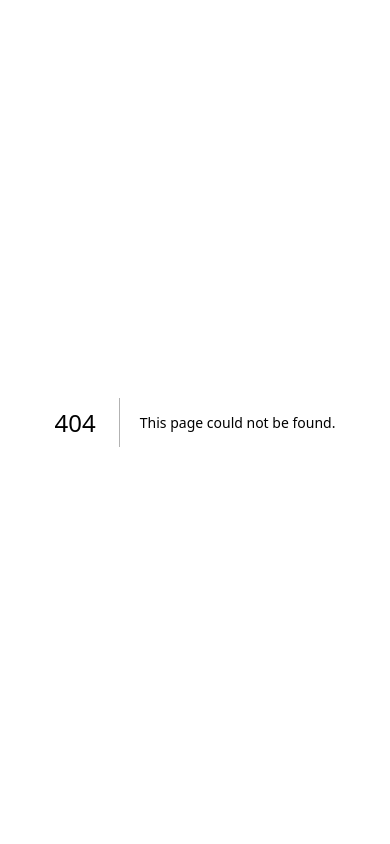
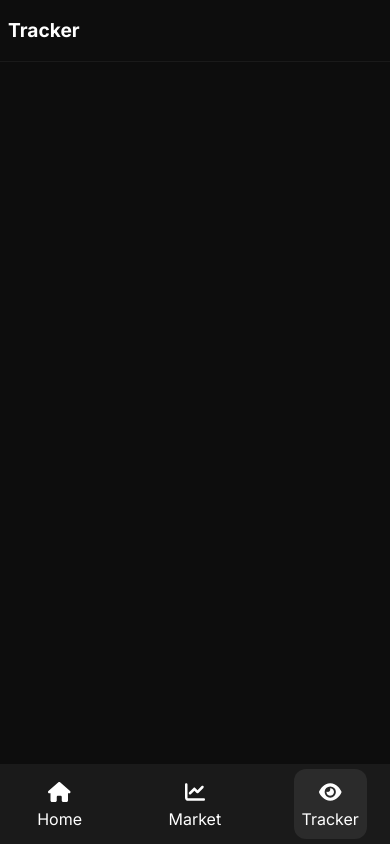
Before and after one commit to ricocatford/coinmaster, a Next.js app: page /tracker in a window 390 px wide. Before the commit this address had no page. Built offline with nearby package versions, Linux system fonts and the light colour scheme.

Commit message:
feat(tracker): initial commit

```diff
--- a/src/app/(app)/asset/[id]/page.tsx
+++ b/src/app/(app)/asset/[id]/page.tsx
@@ -6,7 +6,7 @@ import { FetchedAssetResponse } from "@/types/fetchedAssetResponse";
 import { AssetPriceHistory } from "@/components/pages/asset/AssetPriceHistory";
 import { AssetActions } from "@/components/pages/asset/AssetActions";
 
-export default function Asset({
+export default function AssetPage({
     params,
 }: {
     params: { id: string };
--- a/src/app/(app)/market/page.tsx
+++ b/src/app/(app)/market/page.tsx
@@ -5,7 +5,7 @@ import { useFetchAllAssets } from "@/hooks/useFetchAllAssets";
 import { FetchedAssetsResponse } from "@/types/fetchedAssetsResponse";
 import { Statistics } from "@/components/pages/market/Statistics";
 
-export default function Market(): React.JSX.Element {
+export default function MarketPage(): React.JSX.Element {
     const { assets, error, isLoading }: FetchedAssetsResponse =
         useFetchAllAssets();
 
--- /dev/null
+++ b/src/app/(app)/tracker/page.tsx
@@ -0,0 +1,7 @@
+export default function TrackerPage(): React.JSX.Element {
+    return (
+        <section className="container fullWidth borderBottom">
+            <h1 className="heading">Tracker</h1>
+        </section>
+    );
+}
--- a/src/app/(public)/page.tsx
+++ b/src/app/(public)/page.tsx
@@ -1,7 +1,7 @@
 import { Hero } from "@/components/pages/home/Hero";
 import { Features } from "@/components/pages/home/Features";
 
-export default function Home(): React.JSX.Element {
+export default function HomePage(): React.JSX.Element {
     return (
         <>
             <Hero />
--- a/src/assets/data/sideNavLinks.json
+++ b/src/assets/data/sideNavLinks.json
@@ -15,6 +15,6 @@
         "id": 2,
         "icon": "eye",
         "label": "Tracker",
-        "href": "#"
+        "href": "/tracker"
     }
 ]
```
Also changed, not shown: src/assets/styles/components/pages/asset/AssetPriceHistory.module.css (+1 -9 lines).
